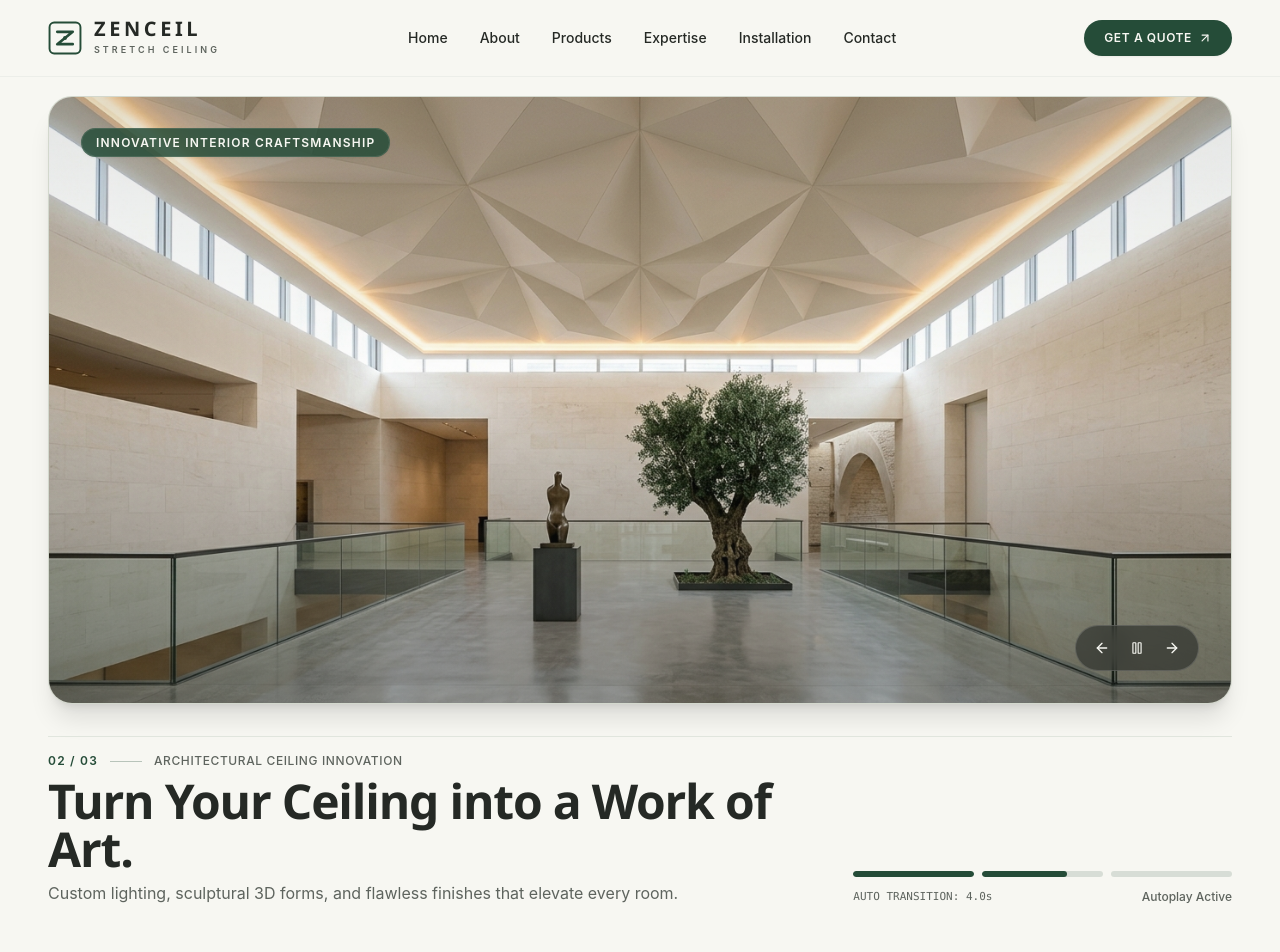
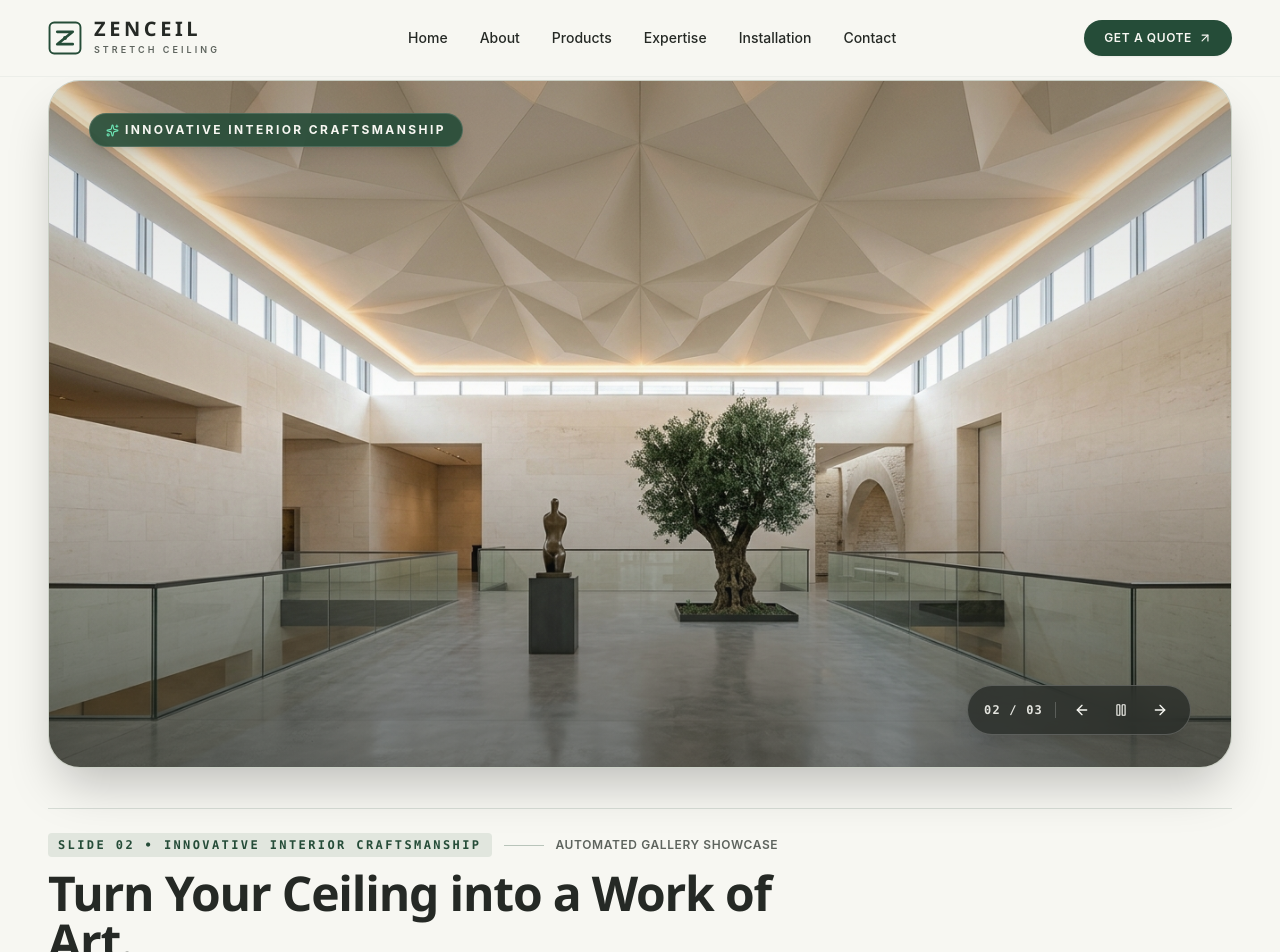
Before and after one commit to bijayalaxmilenka2002/Zenceil-Website, a Next.js app: page / in a window 1280 px wide. Shown: the top 952 px of the page. Built offline with nearby package versions, Linux system fonts and the light colour scheme.

Commit message:
feat(hero): expand to full-screen cinematic presentation and enable uninterrupted 4s autoplay cycle

```diff
--- a/src/components/sections/HeroSection.tsx
+++ b/src/components/sections/HeroSection.tsx
@@ -1,19 +1,34 @@
 "use client";
 
-import React, { useState, useEffect } from "react";
+import React, { useState, useEffect, useCallback } from "react";
 import Image from "next/image";
 import { HERO_SLIDES } from "@/data/zenceilData";
-import { ArrowLeft, ArrowRight, Pause, Play } from "lucide-react";
+import { ArrowLeft, ArrowRight, Pause, Play, Sparkles } from "lucide-react";
 
 export const HeroSection: React.FC = () => {
   const [currentSlide, setCurrentSlide] = useState(0);
   const [isPlaying, setIsPlaying] = useState(true);
   const [progress, setProgress] = useState(0);
 
-  const SLIDE_DURATION = 4000; // 4 seconds autoplay interval as strictly specified
-  const UPDATE_FREQ = 40; // 40ms progress bar update
+  const SLIDE_DURATION = 4000; // 4 seconds autoplay interval
+  const UPDATE_FREQ = 25; // 25ms smooth progress bar update
 
-  // Auto-advance logic with progress
+  const handleNext = useCallback(() => {
+    setCurrentSlide((prev) => (prev + 1) % HERO_SLIDES.length);
+    setProgress(0);
+  }, []);
+
+  const handlePrev = useCallback(() => {
+    setCurrentSlide((prev) => (prev === 0 ? HERO_SLIDES.length - 1 : prev - 1));
+    setProgress(0);
+  }, []);
+
+  const goToSlide = (index: number) => {
+    setCurrentSlide(index);
+    setProgress(0);
+  };
+
+  // Continuous Autoplay Engine (does not stall on hover)
   useEffect(() => {
     if (!isPlaying) return;
 
@@ -25,131 +40,126 @@ export const HeroSection: React.FC = () => {
     }, UPDATE_FREQ);
 
     const timer = setTimeout(() => {
-      setCurrentSlide((prev) => (prev + 1) % HERO_SLIDES.length);
-      setProgress(0);
+      handleNext();
     }, SLIDE_DURATION);
 
     return () => {
       clearInterval(interval);
       clearTimeout(timer);
     };
-  }, [currentSlide, isPlaying]);
-
-  const goToSlide = (index: number) => {
-    setCurrentSlide(index);
-    setProgress(0);
-  };
-
-  const handlePrev = () => {
-    setCurrentSlide((prev) => (prev === 0 ? HERO_SLIDES.length - 1 : prev - 1));
-    setProgress(0);
-  };
-
-  const handleNext = () => {
-    setCurrentSlide((prev) => (prev + 1) % HERO_SLIDES.length);
-    setProgress(0);
-  };
+  }, [currentSlide, isPlaying, handleNext]);
 
   const activeSlideData = HERO_SLIDES[currentSlide];
 
   return (
     <section
       id="hero"
-      className="relative w-full pt-20 md:pt-24 pb-12 md:pb-16 bg-[#F7F7F2] overflow-hidden"
-      onMouseEnter={() => setIsPlaying(false)}
-      onMouseLeave={() => setIsPlaying(true)}
+      className="relative w-full pt-16 md:pt-20 pb-12 md:pb-16 bg-[#F7F7F2] overflow-hidden"
     >
-      <div className="max-w-7xl mx-auto px-6 md:px-12">
-        {/* TOP: Large Full-Width Hero Visual - Occupies most of visible screen */}
-        <div className="relative w-full h-[58vh] sm:h-[65vh] md:h-[72vh] lg:h-[76vh] rounded-2xl md:rounded-3xl overflow-hidden shadow-xl border border-[#254C38]/10 bg-[#E8E8DF]">
-          {HERO_SLIDES.map((slide, index) => (
+      {/* FULL-WIDTH HERO PRESENTATION CONTAINER */}
+      <div className="w-full px-3 sm:px-6 md:px-10 lg:px-12 max-w-[1720px] mx-auto">
+        {/* Large, Immersive Full-Screen Visual */}
+        <div className="relative w-full h-[65vh] sm:h-[75vh] md:h-[82vh] lg:h-[86vh] rounded-2xl md:rounded-[2rem] overflow-hidden shadow-2xl border border-[#254C38]/15 bg-[#E8E8DF]">
+          {HERO_SLIDES.map((slide, index) => {
+            const isActive = index === currentSlide;
+            return (
               <div
                 key={slide.id}
-              className={`absolute inset-0 transition-opacity duration-1000 ease-in-out ${
-                index === currentSlide ? "opacity-100 z-10 scale-100" : "opacity-0 z-0 pointer-events-none scale-105"
+                className={`absolute inset-0 transition-all duration-1000 ease-in-out ${
+                  isActive
+                    ? "opacity-100 z-10 scale-100 pointer-events-auto"
+                    : "opacity-0 z-0 scale-105 pointer-events-none"
                 }`}
-              style={{ transitionProperty: "opacity, transform" }}
               >
                 <Image
                   src={slide.image}
                   alt={slide.title}
                   fill
                   priority={index === 0}
-                className="object-cover object-center transform transition-transform duration-[4000ms] ease-out"
-                sizes="(max-width: 1280px) 100vw, 1280px"
+                  className="object-cover object-center transition-transform duration-[4000ms] ease-out"
+                  sizes="100vw"
                 />
-              {/* Subtle ambient gradient overlay for depth */}
-              <div className="absolute inset-0 bg-gradient-to-t from-[#252925]/40 via-transparent to-black/10" />
 
-              {/* Minimal Slide Tag in Corner */}
-              <div className="absolute top-6 left-6 md:top-8 md:left-8 z-20">
-                <span className="px-3.5 py-1.5 rounded-full text-[10px] md:text-xs font-semibold tracking-widest uppercase bg-[#254C38]/85 text-[#F7F7F2] backdrop-blur-md shadow-sm border border-white/10">
-                  {slide.tagline}
+                {/* Subtle Luxury Ambient Vignette */}
+                <div className="absolute inset-0 bg-gradient-to-t from-[#252925]/60 via-transparent to-black/15 pointer-events-none" />
+
+                {/* Architectural Tag Badge */}
+                <div className="absolute top-6 left-6 md:top-8 md:left-10 z-20 flex items-center gap-2">
+                  <span className="inline-flex items-center gap-1.5 px-4 py-2 rounded-full text-xs font-bold tracking-[0.2em] uppercase bg-[#254C38]/90 text-[#F7F7F2] backdrop-blur-md shadow-lg border border-white/15">
+                    <Sparkles size={13} className="text-emerald-300" />
+                    <span>{slide.tagline}</span>
                   </span>
                 </div>
               </div>
-          ))}
+            );
+          })}
 
-          {/* Controls overlay at bottom right of image */}
-          <div className="absolute bottom-6 right-6 md:bottom-8 md:right-8 z-20 flex items-center gap-2 bg-[#252925]/60 backdrop-blur-md px-3 py-2 rounded-full border border-white/15 text-[#F7F7F2]">
+          {/* Minimal Glassmorphic Controls Bar */}
+          <div className="absolute bottom-6 right-6 md:bottom-8 md:right-10 z-20 flex items-center gap-3 bg-[#252925]/75 backdrop-blur-md px-4 py-2.5 rounded-full border border-white/20 text-[#F7F7F2] shadow-xl">
+            <span className="text-xs font-mono font-bold tracking-widest text-[#F7F7F2]/90">
+              0{currentSlide + 1} / 0{HERO_SLIDES.length}
+            </span>
+            <div className="h-4 w-px bg-white/20" />
             <button
               onClick={handlePrev}
               aria-label="Previous slide"
-              className="p-1.5 rounded-full hover:bg-white/20 transition text-[#F7F7F2]"
+              className="p-1.5 rounded-full hover:bg-white/20 transition text-[#F7F7F2] active:scale-95"
             >
               <ArrowLeft size={16} />
             </button>
             <button
               onClick={() => setIsPlaying(!isPlaying)}
               aria-label={isPlaying ? "Pause autoplay" : "Start autoplay"}
-              className="p-1.5 rounded-full hover:bg-white/20 transition text-[#F7F7F2]"
+              className="p-1.5 rounded-full hover:bg-white/20 transition text-[#F7F7F2] active:scale-95"
             >
               {isPlaying ? <Pause size={14} /> : <Play size={14} />}
             </button>
             <button
               onClick={handleNext}
               aria-label="Next slide"
-              className="p-1.5 rounded-full hover:bg-white/20 transition text-[#F7F7F2]"
+              className="p-1.5 rounded-full hover:bg-white/20 transition text-[#F7F7F2] active:scale-95"
             >
               <ArrowRight size={16} />
             </button>
           </div>
         </div>
 
-        {/* STRICT REQUIREMENT: Text appears in a small, elegant position BELOW the hero image */}
-        <div className="mt-6 md:mt-8 pt-4 border-t border-[#254C38]/10 grid grid-cols-1 lg:grid-cols-12 gap-6 items-end">
-          {/* Main Headline & Subtitle below image */}
-          <div className="lg:col-span-8 space-y-2">
+        {/* STRICT REQUIREMENT: Text appears in an elegant position BELOW the hero image */}
+        <div className="mt-8 md:mt-10 pt-6 border-t border-[#254C38]/15 grid grid-cols-1 lg:grid-cols-12 gap-8 items-end">
+          {/* Main Headline & Description below image */}
+          <div className="lg:col-span-8 space-y-3">
             <div className="flex items-center gap-3">
-              <span className="text-xs font-semibold uppercase tracking-widest text-[#254C38]">
-                0{currentSlide + 1} / 0{HERO_SLIDES.length}
+              <span className="text-xs font-mono font-bold uppercase tracking-[0.2em] text-[#254C38] bg-[#254C38]/10 px-2.5 py-1 rounded">
+                SLIDE 0{currentSlide + 1} • {activeSlideData.tagline}
               </span>
-              <div className="h-px w-8 bg-[#254C38]/30" />
-              <span className="text-xs font-medium text-[#5E645E] uppercase tracking-wider">
-                Architectural Ceiling Innovation
+              <div className="h-px w-10 bg-[#254C38]/30" />
+              <span className="text-xs font-semibold text-[#5E645E] uppercase tracking-wider">
+                Automated Gallery Showcase
               </span>
             </div>
-            <h1 className="text-2xl sm:text-3xl md:text-4xl lg:text-5xl font-extrabold text-[#252925] tracking-tight leading-[1.15] transition-all duration-500">
+
+            <h1 className="text-2xl sm:text-3xl md:text-4xl lg:text-5xl font-extrabold text-[#252925] tracking-tight leading-[1.15] font-manrope transition-all duration-700">
               {activeSlideData.title}
             </h1>
-            <p className="text-sm md:text-base text-[#5E645E] max-w-2xl font-normal leading-relaxed">
+
+            <p className="text-sm md:text-base text-[#5E645E] max-w-3xl font-normal leading-relaxed">
               {activeSlideData.subtitle}
             </p>
           </div>
 
-          {/* Minimal Slide Progress Indicator & Switchers */}
-          <div className="lg:col-span-4 flex flex-col justify-end space-y-3">
-            <div className="flex items-center gap-2">
-              {HERO_SLIDES.map((_, i) => (
+          {/* Minimal Slide Progress Indicator & Timeline */}
+          <div className="lg:col-span-4 flex flex-col justify-end space-y-3.5">
+            <div className="flex items-center gap-2.5">
+              {HERO_SLIDES.map((slide, i) => (
                 <button
-                  key={i}
+                  key={slide.id}
                   onClick={() => goToSlide(i)}
                   aria-label={`Go to slide ${i + 1}`}
-                  className="relative flex-1 h-1.5 bg-[#254C38]/15 rounded-full overflow-hidden transition-all"
+                  className="relative flex-1 h-2 bg-[#254C38]/15 rounded-full overflow-hidden transition-all group cursor-pointer"
                 >
                   {i === currentSlide && (
                     <div
-                      className="absolute inset-y-0 left-0 bg-[#254C38] rounded-full transition-all"
+                      className="absolute inset-y-0 left-0 bg-[#254C38] rounded-full transition-all duration-75"
                       style={{ width: `${progress}%` }}
                     />
                   )}
@@ -161,11 +171,14 @@ export const HeroSection: React.FC = () => {
             </div>
 
             <div className="flex items-center justify-between text-xs text-[#5E645E]">
-              <span className="font-mono text-[11px]">
-                AUTO TRANSITION: 4.0s
+              <div className="flex items-center gap-2">
+                <span className={`w-2 h-2 rounded-full ${isPlaying ? "bg-emerald-500 animate-pulse" : "bg-amber-500"}`} />
+                <span className="font-mono text-[11px] font-semibold tracking-wider">
+                  {isPlaying ? "AUTOPLAY: 4.0 SECONDS" : "AUTOPLAY PAUSED"}
                 </span>
-              <span className="font-medium">
-                {isPlaying ? "Autoplay Active" : "Paused"}
+              </div>
+              <span className="font-medium text-xs text-[#254C38]">
+                Click progress bar to jump
               </span>
             </div>
           </div>
```
Lines whose indentation alone changed are shown as unchanged.
